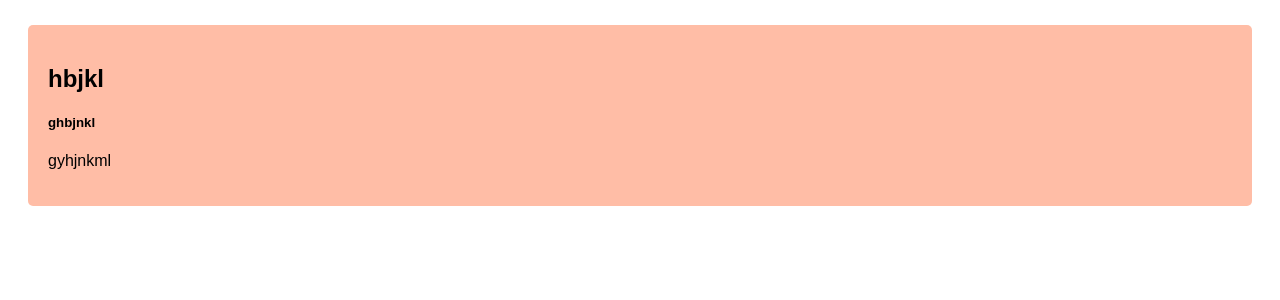
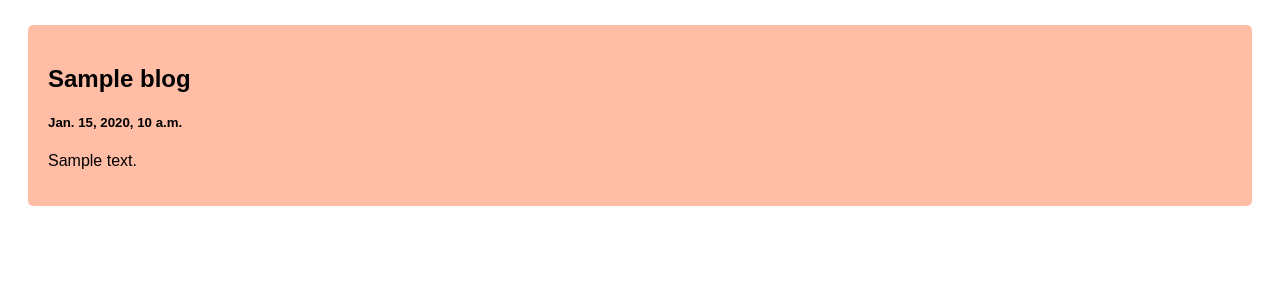
Before and after one commit to marvelousajuzie/Blog1-project1, a Django app: template post/templates/index.html in a window 1280 px wide. Shown: the part 201-501 px from the top of the page. Run offline with Django 5.2, Linux system fonts and the light colour scheme; the template is opened without the code that fills it: most values are stand-ins (such as "Sample title", 1, 10 or a date in 2020); data that the repository does not hold is empty.

Commit message:
for loops

```diff
--- a/post/templates/index.html
+++ b/post/templates/index.html
@@ -56,14 +56,15 @@ body {
 
 <div class="row">
   <div class="leftcolumn">
-
+    {%for blog in blogs%}
     <div class="card">
       <a style="text-decoration: none; color: black;" href="/post/{{post.id}}">
-        <h2>hbjkl</h2>
-        <h5>ghbjnkl</h5>
-        <p>gyhjnkml</p>
+        <h2>{{blog.title}}</h2>
+        <h5>{{blog.created_at}}</h5>
+        <p>{{blog.body}}</p>
       </a>
     </div>
+    {% endfor %}
   </div>
 </div>
 
```
